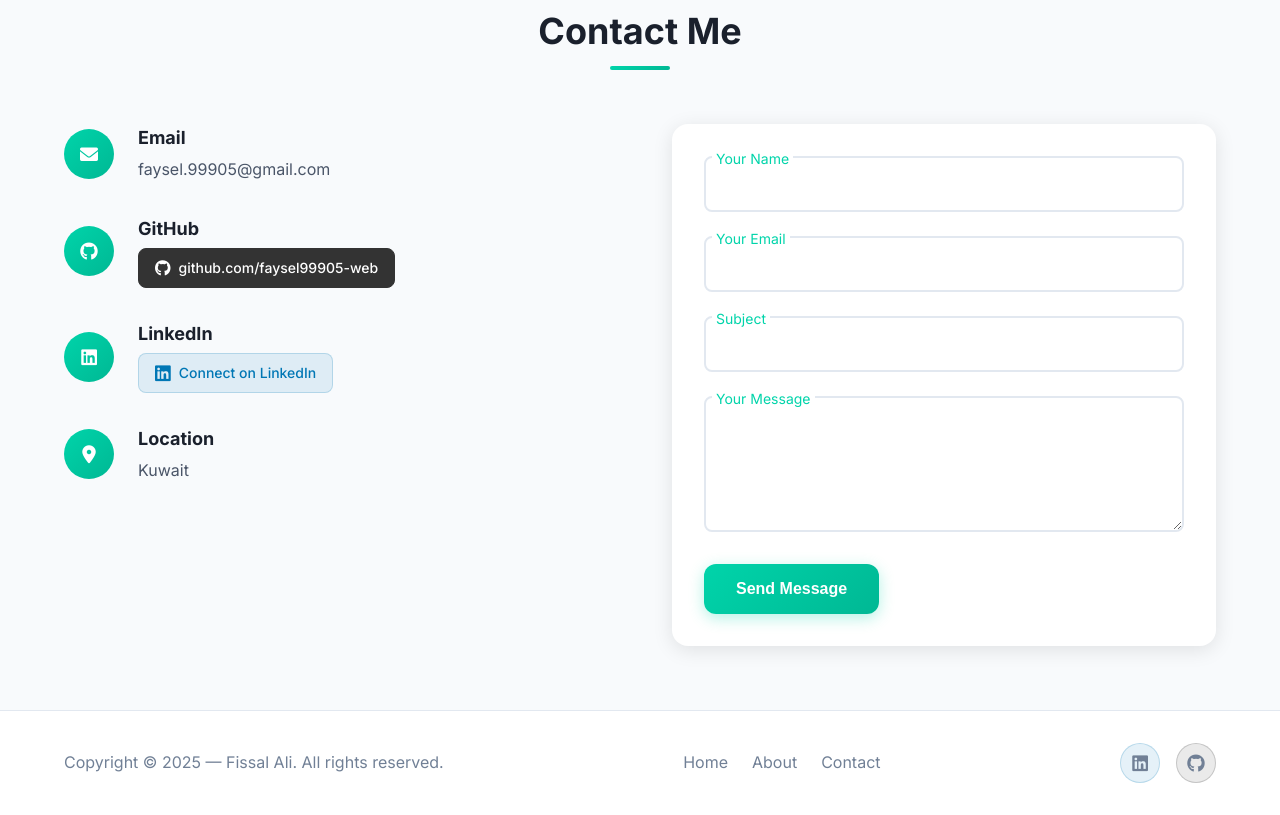
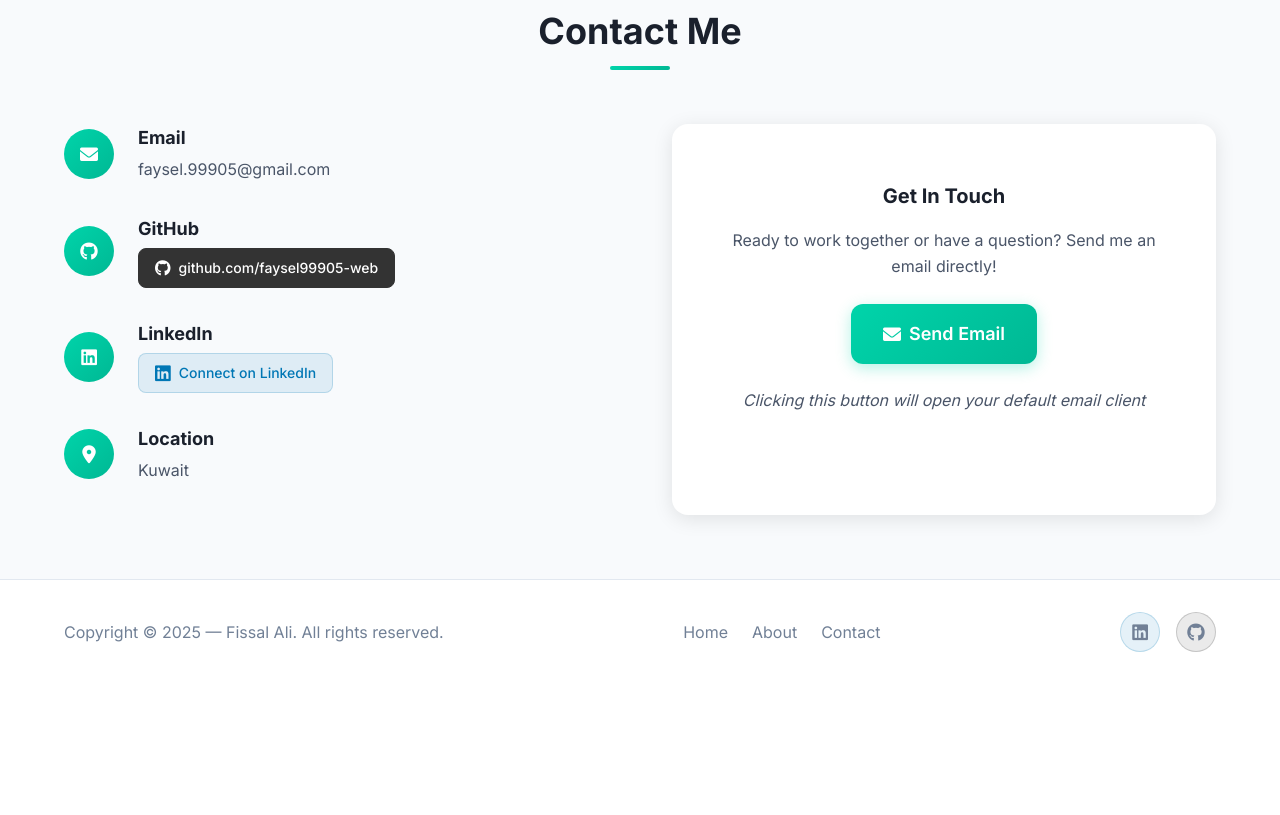
Before and after one commit to faysel99905-web/my-cvweb, a plain HTML site: page frontent/index.html in a window 1280 px wide. Shown: the part 4225-5040 px from the top of the page. After the commit the page ends 4909 px from the top, so only its background shows below. Drawn offline with Linux system fonts and the light colour scheme.

Commit message:
Replace contact form with direct email button and improve footer links

```diff
--- a/frontent/index.html
+++ b/frontent/index.html
@@ -345,31 +345,15 @@
                     </div>
                 </div>
                 <div class="contact-form">
-                    <form id="contact-form" action="https://formspree.io/f/xpwnqkqk" method="POST" target="_blank">
-                        <div class="form-group">
-                            <input type="text" id="name" name="name" required>
-                            <label for="name">Your Name</label>
-                        </div>
-                        <div class="form-group">
-                            <input type="email" id="email" name="email" required>
-                            <label for="email">Your Email</label>
-                        </div>
-                        <div class="form-group">
-                            <input type="text" id="subject" name="subject" required>
-                            <label for="subject">Subject</label>
-                        </div>
-                        <div class="form-group">
-                            <textarea id="message" name="message" rows="5" required></textarea>
-                            <label for="message">Your Message</label>
-                        </div>
-                        <!-- Hidden fields for Formspree configuration -->
-                        <input type="hidden" name="_to" value="faysel.99905@gmail.com">
-                        <input type="hidden" name="_subject" value="New Contact Form Submission from CV Website">
-                        <input type="hidden" name="_replyto" value="">
-                        <input type="hidden" name="_cc" value="">
-                        <input type="hidden" name="_next" value="contact-success.html">
-                        <button type="submit" class="btn btn-primary">Send Message</button>
-                    </form>
+                    <div class="email-contact">
+                        <h3>Get In Touch</h3>
+                        <p>Ready to work together or have a question? Send me an email directly!</p>
+                        <a href="mailto:faysel.99905@gmail.com?subject=Hello from your CV Website&body=Hi Fissal,%0D%0A%0D%0AI came across your CV website and would like to get in touch.%0D%0A%0D%0ABest regards," class="btn btn-primary email-btn">
+                            <i class="fas fa-envelope"></i>
+                            Send Email
+                        </a>
+                        <p class="email-note">Clicking this button will open your default email client</p>
+                    </div>
                 </div>
             </div>
         </div>
--- a/frontent/style.css
+++ b/frontent/style.css
@@ -1082,6 +1082,47 @@ section {
   box-shadow: 0 4px 20px var(--shadow-light);
 }
 
+/* Email Contact Section */
+.email-contact {
+  text-align: center;
+  padding: var(--spacing-lg);
+}
+
+.email-contact h3 {
+  font-size: var(--font-size-xl);
+  margin-bottom: var(--spacing-md);
+  color: var(--text-primary);
+}
+
+.email-contact p {
+  color: var(--text-secondary);
+  margin-bottom: var(--spacing-lg);
+  font-size: var(--font-size-base);
+}
+
+.email-btn {
+  display: inline-flex;
+  align-items: center;
+  gap: var(--spacing-sm);
+  font-size: var(--font-size-lg);
+  padding: var(--spacing-md) var(--spacing-xl);
+  margin-bottom: var(--spacing-md);
+  text-decoration: none;
+  transition: all var(--transition-normal);
+}
+
+.email-btn:hover {
+  transform: translateY(-2px);
+  box-shadow: 0 6px 20px rgba(0, 212, 170, 0.3);
+}
+
+.email-note {
+  font-size: var(--font-size-sm);
+  color: var(--text-muted);
+  font-style: italic;
+  margin-top: var(--spacing-sm);
+}
+
 .form-group {
   position: relative;
   margin-bottom: var(--spacing-lg);
```
Also changed, not shown: frontent/success.html (renamed from frontent/contact-success.html).
